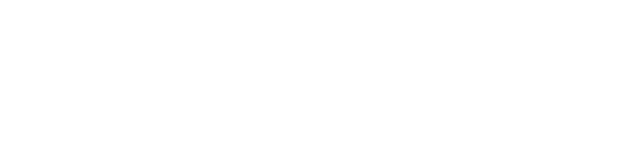
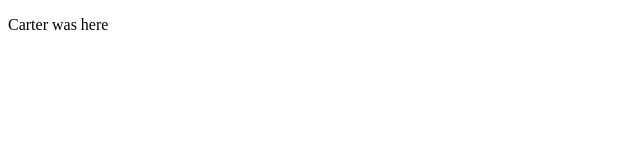
Before and after one commit to Zenith2198/gitExample, a plain HTML site: page index.html in a window 1280 px wide. Shown: the whole page, without its empty margins (0-640 px from the left). Drawn offline with Linux system fonts and the light colour scheme.

Commit message:
Adds p tag

```diff
--- a/index.html
+++ b/index.html
@@ -6,6 +6,6 @@
 	<title>Document</title>
 </head>
 <body>
-
+	<p>Carter was here</p>
 </body>
 </html>
```
